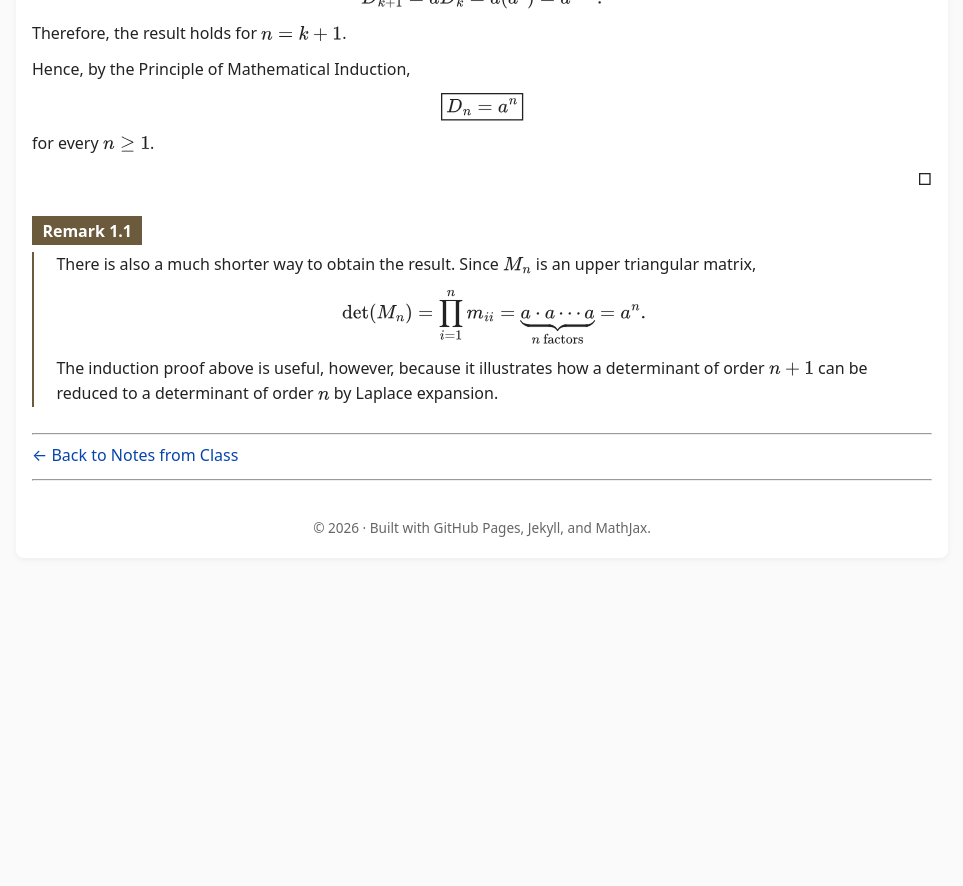
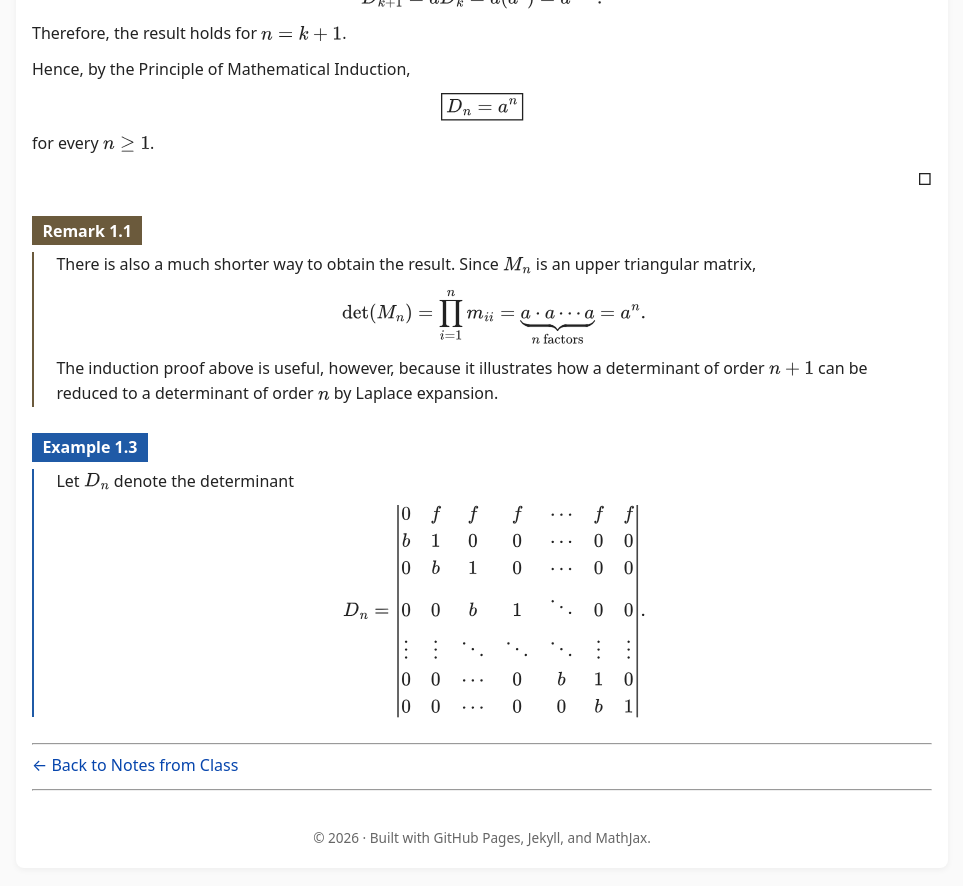
Before and after one commit to SaleemKamaludin/SaleemKamaludin.github.io, a Jekyll site: the page built from courses/math-2276/notes-from-class/lecture-2/index.md, in a window 1280 px wide and 900 px high, scrolled down 5622 px. Shown: the top 886 px of the window, without its empty margins (158-1121 px from the left). Built offline with Jekyll 4.4.1, drawn with Linux system fonts in a browser that asks for light colours; before the commit the page ends 6212 px from its top, so only the background shows below that.

Commit message:
Add third determinant example to Lecture 2

```diff
--- a/courses/math-2276/notes-from-class/lecture-2/index.md
+++ b/courses/math-2276/notes-from-class/lecture-2/index.md
@@ -720,6 +720,35 @@ b & 1 & 0 & 0 & \cdots & 0\\
 
 </div>
 
+<div class="math-env example">
+
+  <div class="math-env-heading">
+    <span class="math-env-tag">Example 1.3</span>
+  </div>
+
+  <div class="math-env-body">
+
+    <p>
+      Let \(D_n\) denote the determinant
+    </p>
+
+    \[
+    D_n=
+    \begin{vmatrix}
+    0 & f & f & f & \cdots & f & f\\
+    b & 1 & 0 & 0 & \cdots & 0 & 0\\
+    0 & b & 1 & 0 & \cdots & 0 & 0\\
+    0 & 0 & b & 1 & \ddots & 0 & 0\\
+    \vdots & \vdots & \ddots & \ddots & \ddots & \vdots & \vdots\\
+    0 & 0 & \cdots & 0 & b & 1 & 0\\
+    0 & 0 & \cdots & 0 & 0 & b & 1
+    \end{vmatrix}.
+    \]
+
+  </div>
+
+</div>
+
 ---
 
 [← Back to Notes from Class]({{ '/courses/math-2276/notes-from-class/' | relative_url }})
```
